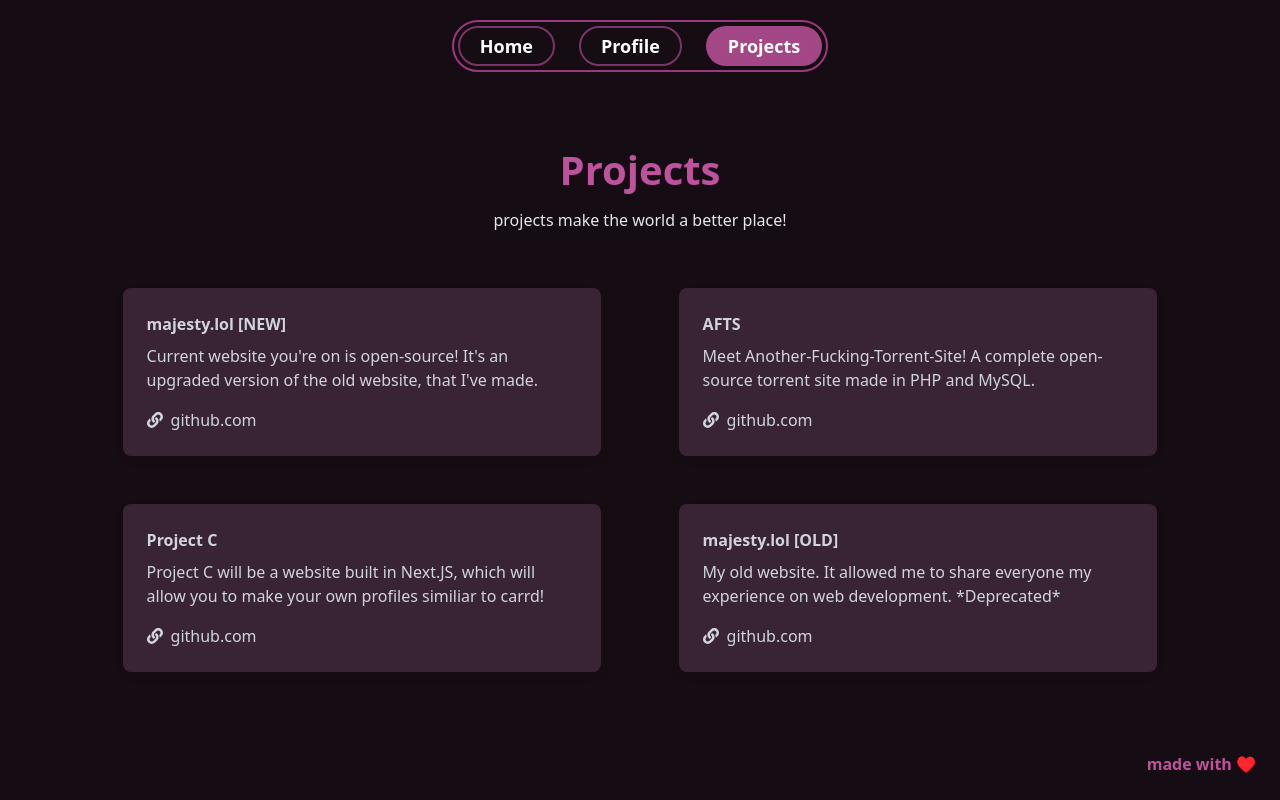
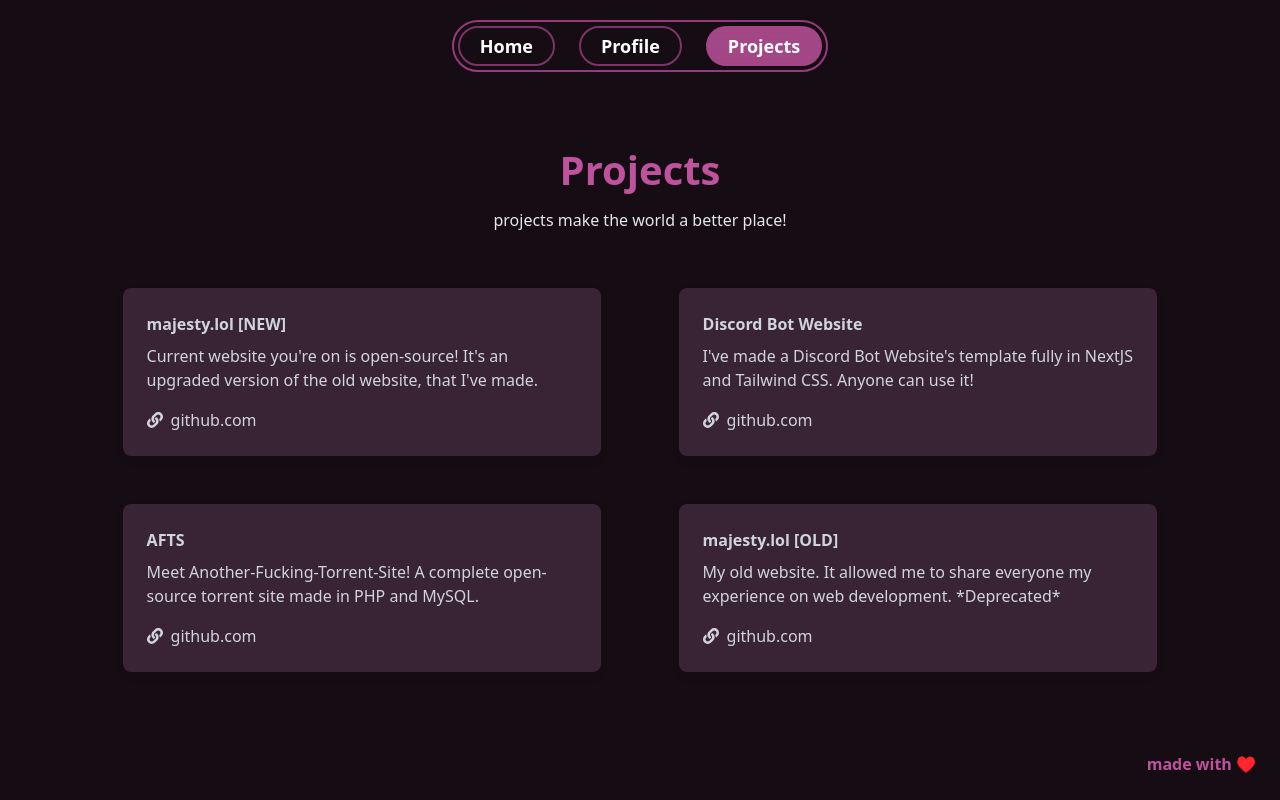
Before and after one commit to 0xQueen/homepage, a Next.js app: page /projects in a window 1280 px wide. Built offline with nearby package versions, Linux system fonts and the light colour scheme.

Commit message:
Update page.tsx
updated projects

```diff
--- a/src/app/projects/page.tsx
+++ b/src/app/projects/page.tsx
@@ -16,15 +16,15 @@ const Projects: React.FC = () => {
       repo_link: "https://github.com/0xQueen/homepage",
     },
     {
+      name: "Discord Bot Website",
+      description:
+        "I've made a Discord Bot Website's template fully in NextJS and Tailwind CSS. Anyone can use it!",
+      repo_link: "https://github.com/0xQueen/Discord-Bot-Website",
+    },
+    {
       name: "AFTS",
       description:
         "Meet Another-Fucking-Torrent-Site! A complete open-source torrent site made in PHP and MySQL.",
-      repo_link: "#",
-    },
-    {
-      name: "Project C",
-      description:
-        "Project C will be a website built in Next.JS, which will allow you to make your own profiles similiar to carrd!",
       repo_link: "#",
     },
     {
```
